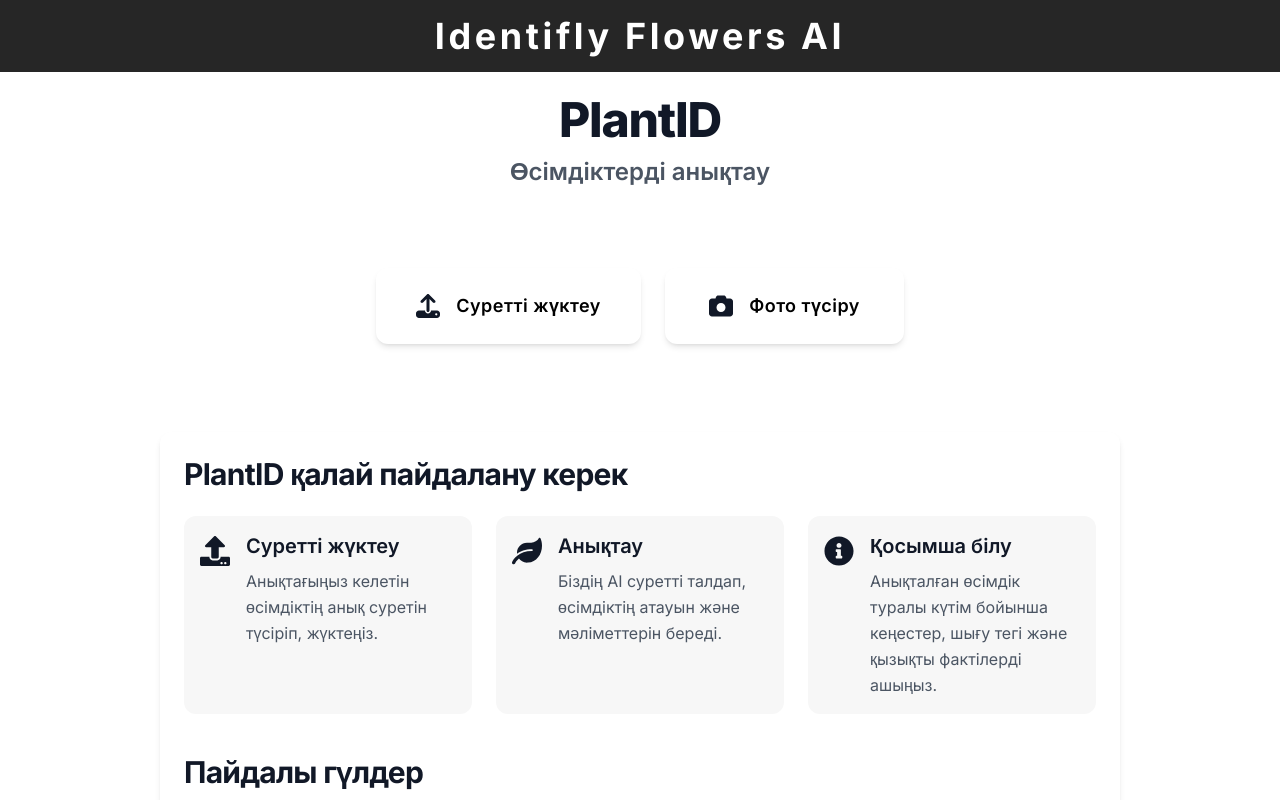
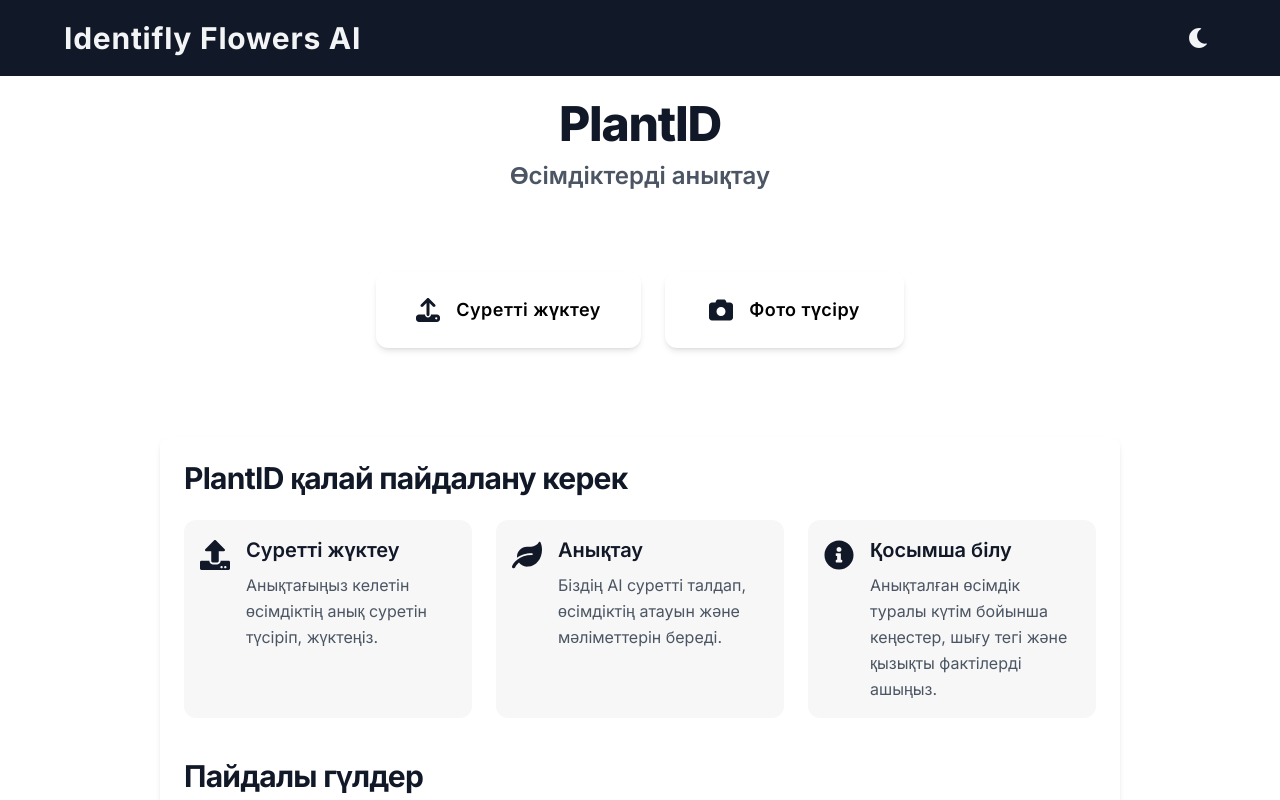
Before and after one commit to IslamRtR/IdentiflyFlowersAI, a Next.js app: page / in a window 1280 px wide. Shown: the top 800 px of the page. Built offline with nearby package versions, Linux system fonts and the light colour scheme.

Commit message:
Update Navbar.tsx

```diff
--- a/app/components/Navbar.tsx
+++ b/app/components/Navbar.tsx
@@ -1,11 +1,33 @@
-import Link from 'next/link'
+// components/Navbar.tsx
+'use client';
+import Link from 'next/link';
+import { FaSun, FaMoon } from 'react-icons/fa';
+import { useTheme } from './ThemeContext';
 
 export default function Navbar() {
+  const { theme, toggleTheme } = useTheme();
+
   return (
-    <nav className="bg-black bg-opacity-85 text-white p-4">
-      <div className="max-w-6xl mx-auto flex justify-center items-center">
-        <Link href="/" className="text-4xl font-bold tracking-widest">Identifly Flowers AI </Link>
+    <nav className="bg-[var(--nav-bg)] text-[var(--nav-text)] p-5 w-full fade-in">
+      <div className="max-w-6xl mx-auto flex justify-between items-center">
+        <Link
+          href="/"
+          className="text-3xl font-bold text-[var(--nav-text)] tracking-wide hover:text-[var(--nav-text-hover)] transition-all duration-300"
+        >
+          Identifly Flowers AI
+        </Link>
+        <button
+          onClick={toggleTheme}
+          className="p-2 rounded-full hover:bg-[var(--bg-card-hover)] transition-all duration-300"
+          aria-label={theme === 'light' ? 'Switch to dark mode' : 'Switch to light mode'}
+        >
+          {theme === 'light' ? (
+            <FaMoon className="text-[var(--nav-text)] text-xl" />
+          ) : (
+            <FaSun className="text-[var(--nav-text)] text-xl" />
+          )}
+        </button>
       </div>
     </nav>
-  )
+  );
 }
```
